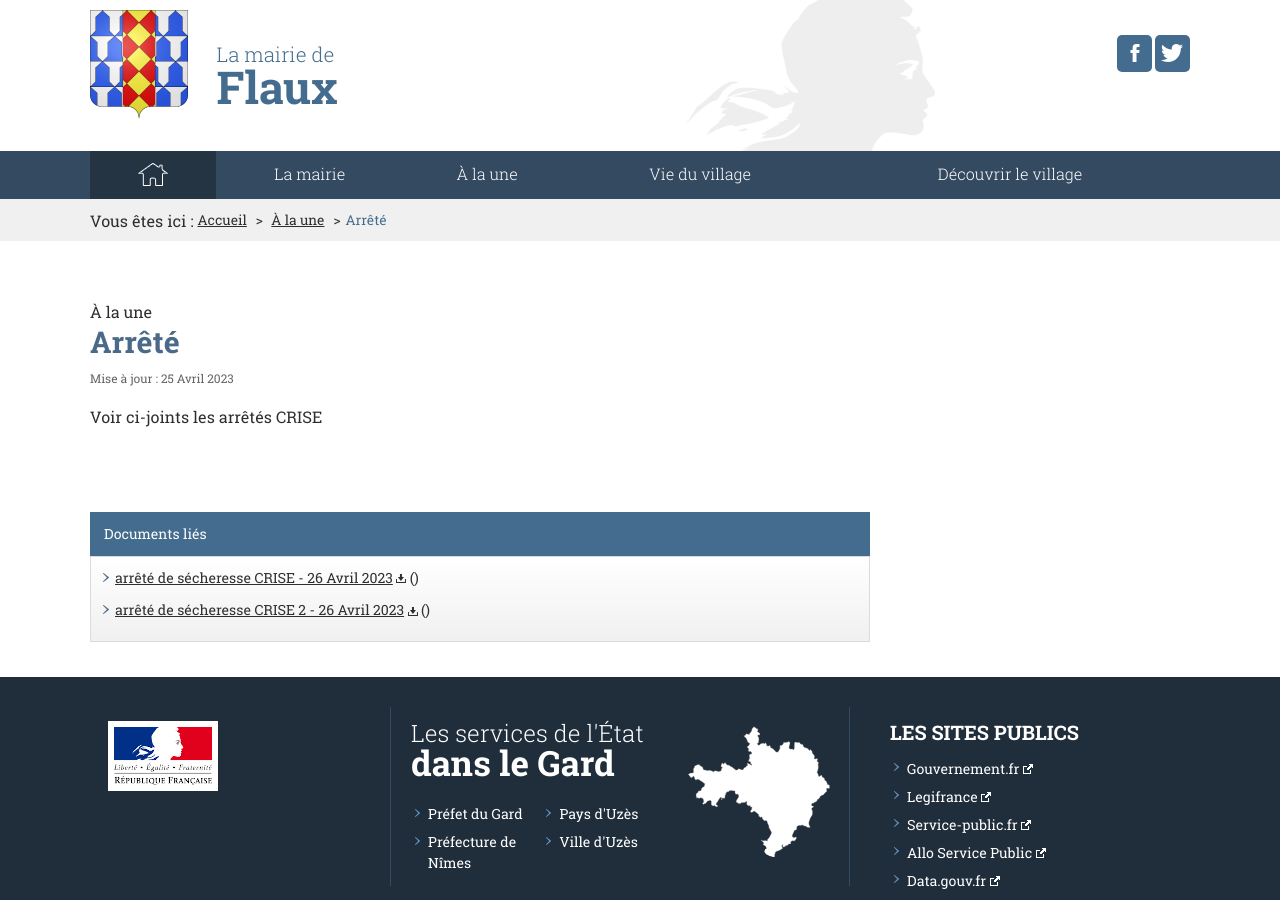
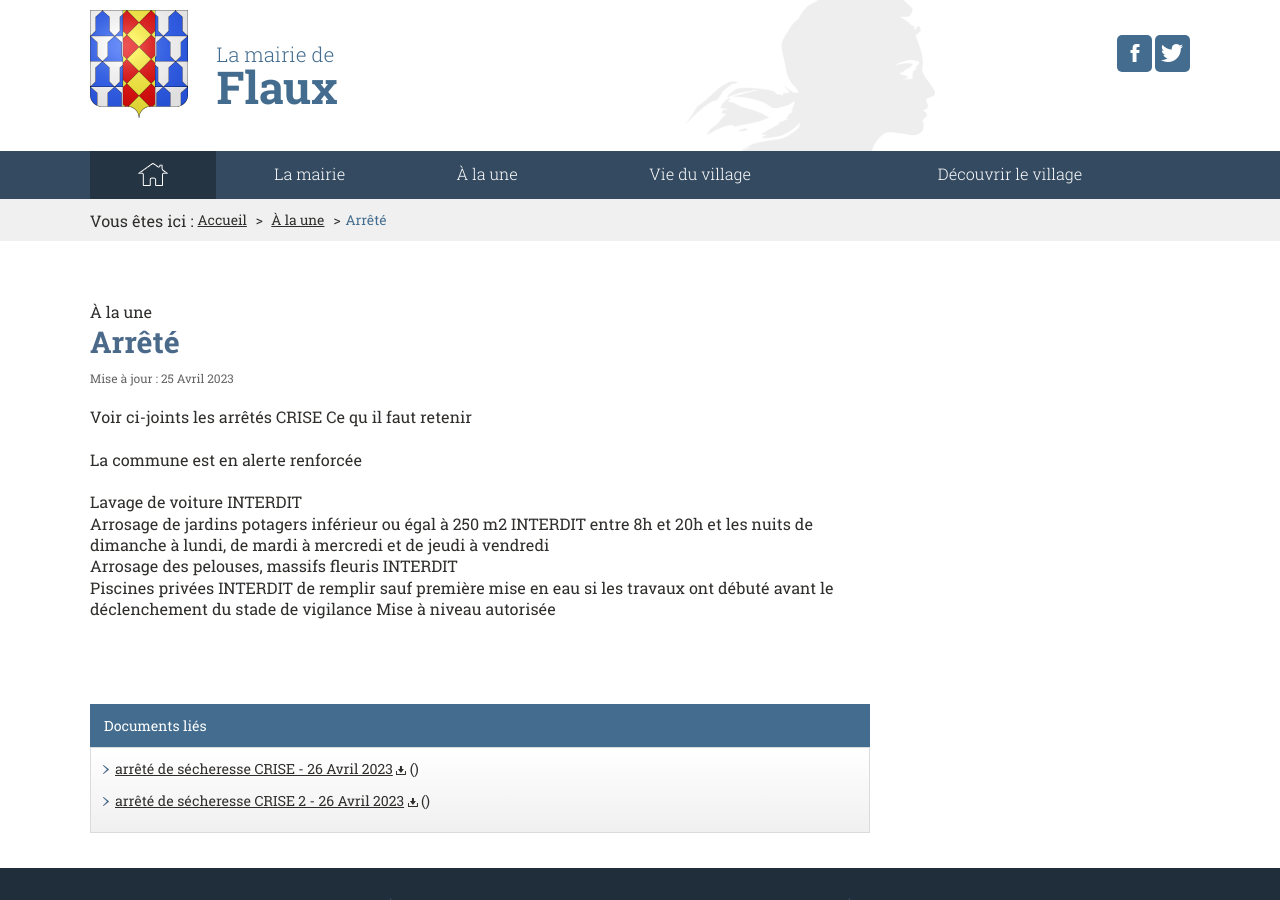
Before and after one commit to Flaux-Village/flaux-village.github.io, a Jekyll site: the page built from _actualites/arretes.md, in a window 1280 px wide and 900 px high. Built offline with Jekyll 4.4.1, drawn with Linux system fonts in a browser that asks for light colours.

Commit message:
Update arretes.md

```diff
--- a/_actualites/arretes.md
+++ b/_actualites/arretes.md
@@ -20,3 +20,15 @@ documents:
 ---
 
 Voir ci-joints les arrêtés CRISE
+Ce qu il faut retenir <br>
+
+La commune est en alerte renforcée<br>
+
+Lavage de voiture         INTERDIT<br>
+Arrosage de jardins potagers inférieur ou égal à 250 m2      INTERDIT
+entre 8h et 20h et les nuits de dimanche à lundi, de mardi à mercredi et
+de jeudi à vendredi<br>
+Arrosage des pelouses, massifs fleuris     INTERDIT<br>
+Piscines privées          INTERDIT de remplir sauf première mise en eau
+si les travaux ont débuté avant le déclenchement du stade de vigilance
+Mise à niveau autorisée<br>
```
